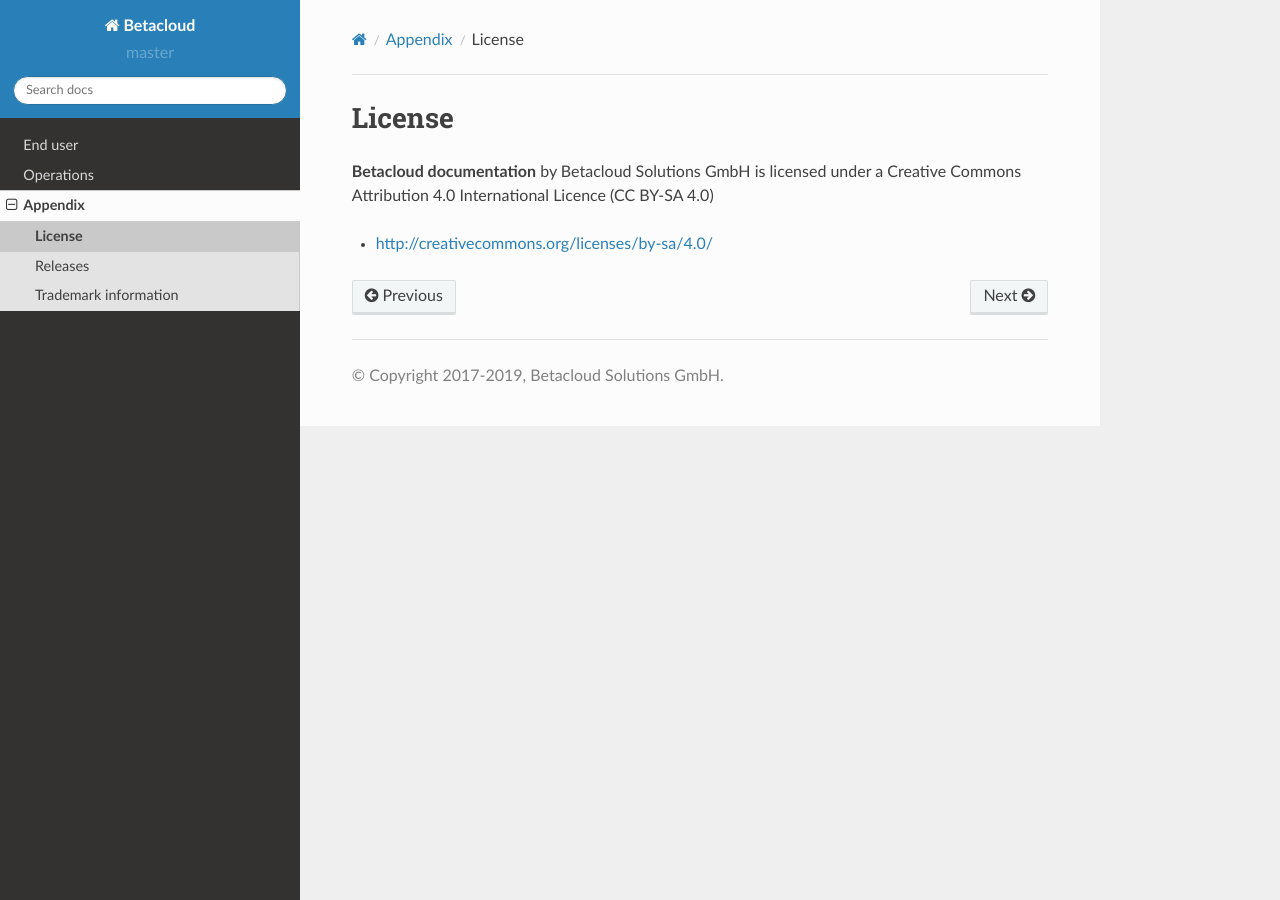
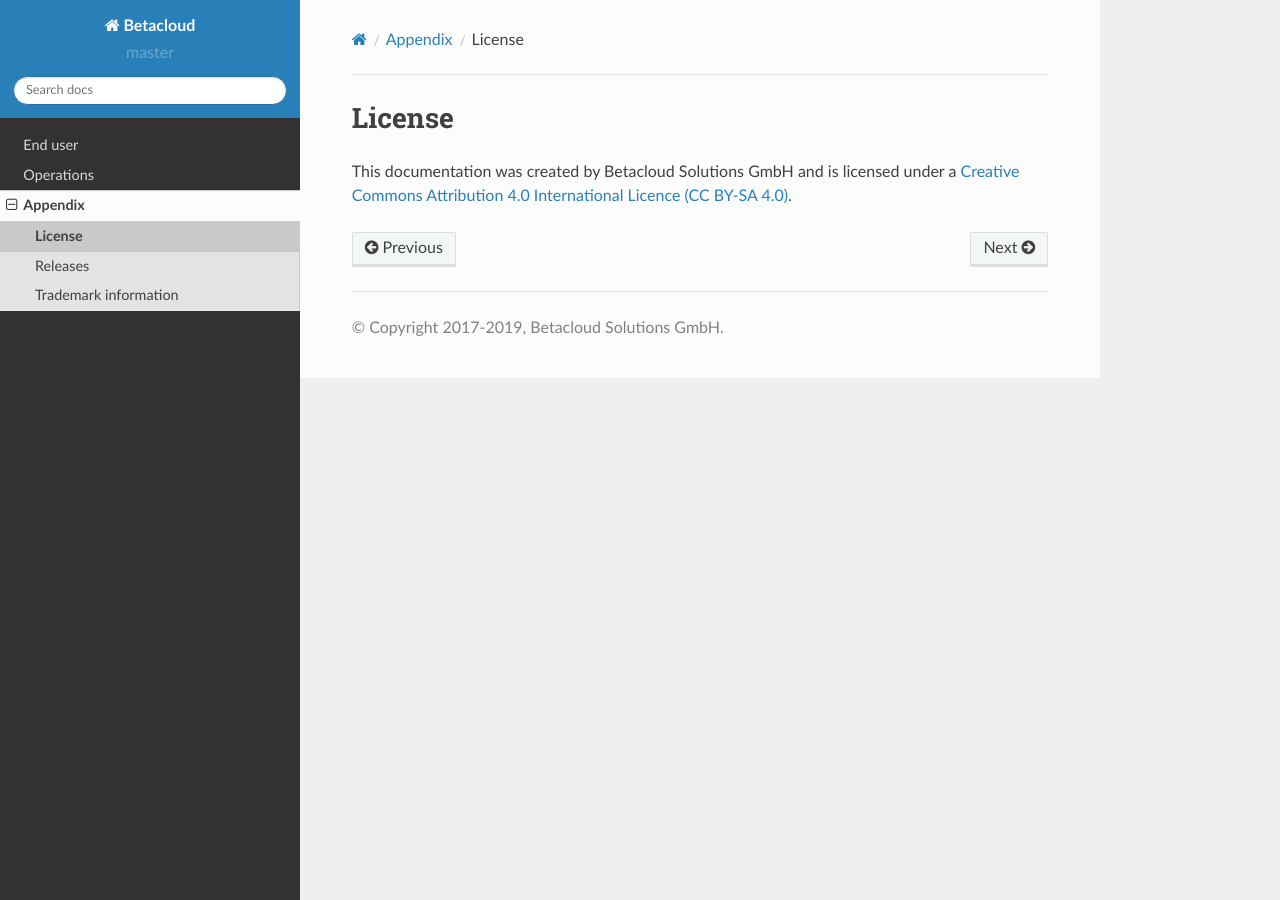
Before and after one commit to betacloud/documentation, a Sphinx documentation site: the page built from source/appendix/license.rst, in a window 1280 px wide. Built offline with Sphinx 7.4.7 and the Read the Docs theme 2.0.0, drawn with Linux system fonts in a browser that asks for light colours; pages that are not in the unit, such as notebooks, are missing from menus.

Commit message:
Improve licence text

```diff
--- a/source/appendix/license.rst
+++ b/source/appendix/license.rst
@@ -2,6 +2,6 @@
 License
 =======
 
-**Betacloud documentation** by Betacloud Solutions GmbH is licensed under a Creative Commons Attribution 4.0 International Licence (CC BY-SA 4.0)
-
-* http://creativecommons.org/licenses/by-sa/4.0/
+This documentation was created by Betacloud Solutions GmbH and
+is licensed under a
+`Creative Commons Attribution 4.0 International Licence (CC BY-SA 4.0) <http://creativecommons.org/licenses/by-sa/4.0/>`_.
```
